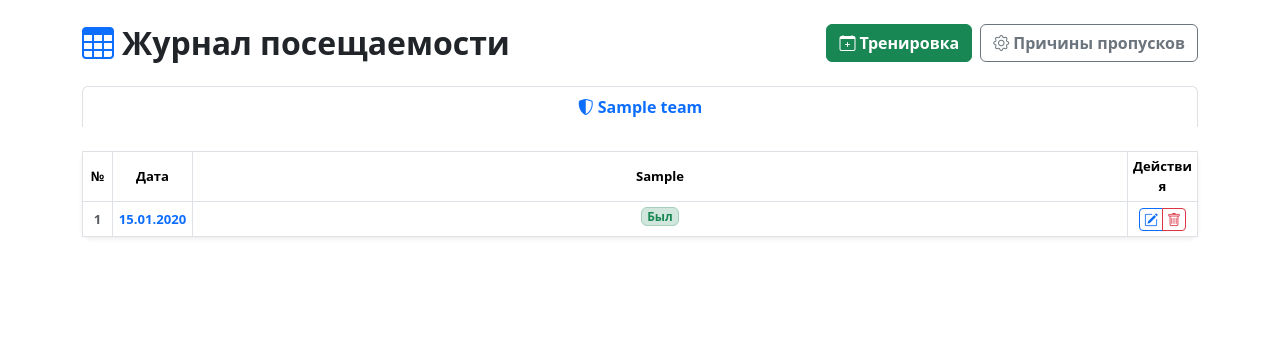
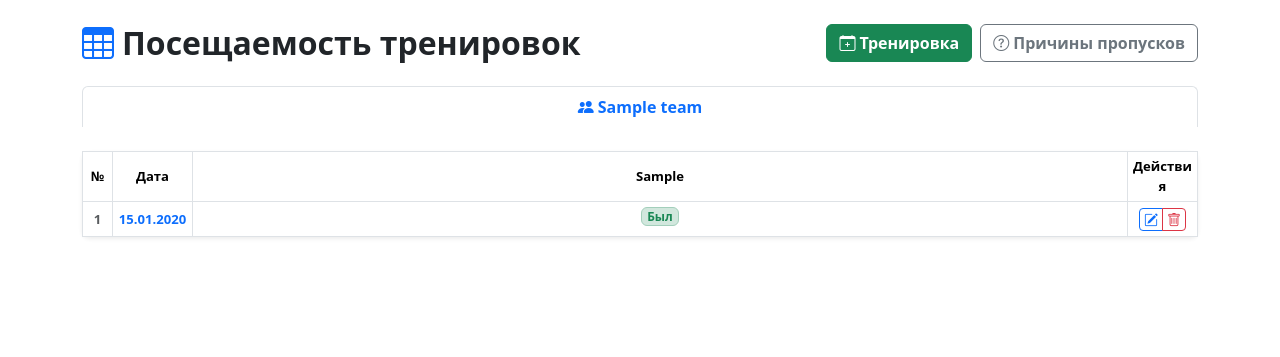
Before and after one commit to yaskelya-dev/volley_club, a Django app: page /attendance/ in a window 1280 px wide. Shown: the part 63-420 px from the top of the page. Run offline with Django 5.2, Linux system fonts and the light colour scheme; a user stored in the database is signed in; tables that the repository leaves empty hold one stand-in row (values such as "Sample post").

Commit message:
Поправил иконки по сайту

```diff
--- a/attendance/templates/attendance/matrix.html
+++ b/attendance/templates/attendance/matrix.html
@@ -49,7 +49,7 @@
 {% block content %}
 <div class="d-flex flex-column flex-md-row justify-content-between align-items-md-center mb-4 gap-3">
     <h2 class="fw-bold m-0">
-        <i class="bi bi-table text-primary me-2"></i>Журнал посещаемости
+        <i class="bi bi-table text-primary me-2"></i>Посещаемость тренировок
     </h2>
     {% if teams %}
         <div class="d-flex gap-2">
@@ -57,7 +57,7 @@
                 <i class="bi bi-calendar-plus me-1"></i>Тренировка
             </button>
             <button type="button" class="btn btn-outline-secondary fw-semibold" data-bs-toggle="modal" data-bs-target="#manageReasonsModal">
-                <i class="bi bi-gear me-1"></i>Причины пропусков
+                <i class="bi bi-question-circle me-1"></i>Причины пропусков
             </button>
         </div>
     {% endif %}
@@ -79,7 +79,7 @@
             <li class="nav-item">
                 <a class="nav-link fs-6 fw-semibold {% if team.id == current_team.id %}active bg-white text-primary border-bottom-0{% else %}text-secondary{% endif %}"
                    href="?team={{ team.id }}">
-                    <i class="bi bi-shield-shaded me-1"></i>{{ team.title }}
+                    <i class="bi bi-people-fill me-1"></i>{{ team.title }}
                 </a>
             </li>
         {% endfor %}
--- a/schedule/templates/schedule/index.html
+++ b/schedule/templates/schedule/index.html
@@ -31,7 +31,7 @@
                 </div>
                 <div class="col-md-3">
                     <button type="submit" class="btn btn-primary w-100 d-flex align-items-center justify-content-center gap-2">
-                        <i class="bi bi-download"></i>
+                        <i class="bi bi-search"></i>
                         <span>Отслеживать</span>
                     </button>
                 </div>
--- a/teams/templates/teams/teams_list.html
+++ b/teams/templates/teams/teams_list.html
@@ -18,7 +18,7 @@
 {% block content %}
 <div class="d-flex justify-content-between align-items-center mb-4">
     <h2 class="fw-bold m-0 text-body">
-        <i class="bi bi-shield-shaded text-primary me-2"></i>Управление командами
+        <i class="bi bi-people-fill text-primary me-2"></i>Управление командами
     </h2>
     <span class="badge bg-primary fs-6">Всего: {{ teams|length }}</span>
 </div>
@@ -31,7 +31,7 @@
             <!-- ИСПРАВЛЕНО: Убран жесткий bg-body-tertiary для поддержки темной темы -->
             <div class="card-header bg-transparent border-0 pt-3 px-3">
                 <h5 class="card-title fw-bold m-0 text-body">
-                    <i class="bi bi-plus-circle-fill me-2 text-success"></i>Создать команду
+                    <i class="bi bi-plus-circle me-2 text-success"></i>Создать команду
                 </h5>
             </div>
             <div class="card-body">
```
